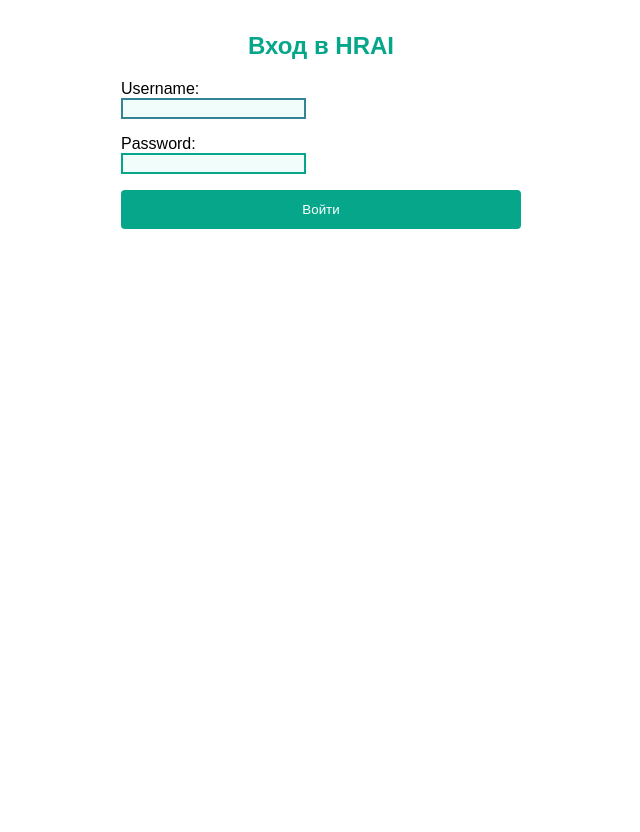
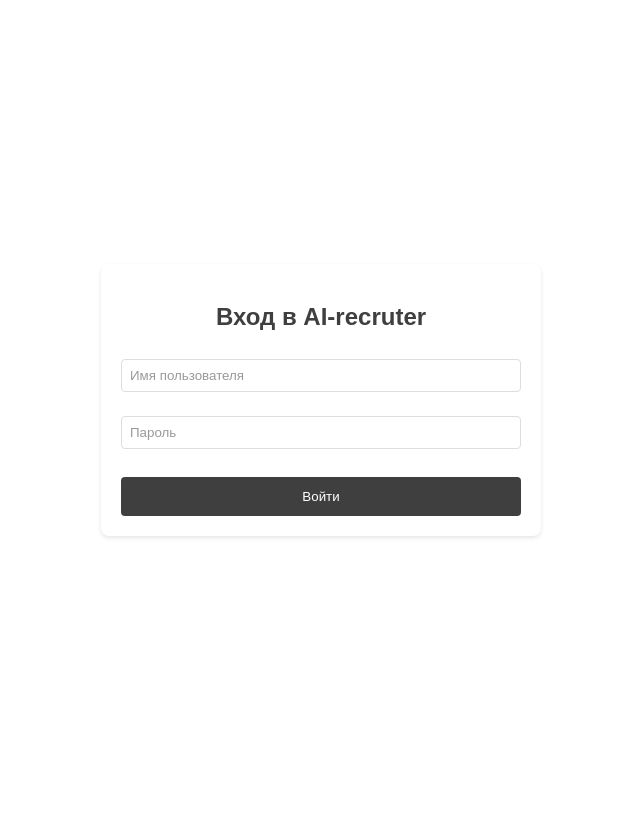
Before and after one commit to ArtiomNosov/AI-recruiter, a Django app: page /accounts/login/ in a window 1280 px wide. Shown: the whole page, without its empty margins (319-959 px from the left). After the commit the page ends 538 px from the top, so only its background shows below. Run offline with Django 5.2, Linux system fonts and the light colour scheme.

Commit message:
change login

```diff
--- a/hrai/templates/registration/login.html
+++ b/hrai/templates/registration/login.html
@@ -1,24 +1,63 @@
 {% extends "base.html" %}
 
 {% block content %}
-  <div style="max-width:400px;margin:2rem auto;font-family:Arial,sans-serif;">
-    <h2 style="text-align:center;color:#06a68a;">Вход в HRAI</h2>
+  <div style="display: flex; min-height: 100vh; justify-content: center; align-items: center; font-family: Arial, sans-serif;">
+    <div style="width: 100%; max-width: 400px; padding: 20px; background: #fff; box-shadow: 0 2px 4px rgba(0,0,0,0.1); border-radius: 8px;">
+      <h2 style="text-align: center; color: #3f3f3f; margin-bottom: 1.5rem;">Вход в AI-recruter</h2>
       <form method="post" novalidate>
         {% csrf_token %}
-      <div style="margin-bottom:1rem;">
-        {{ form.username.label_tag }}<br>
-        {{ form.username }}<br>
+
+        <!-- Поле username -->
+        <div style="margin-bottom: 1rem; text-align: center;">
+          <input type="text"
+                 name="{{ form.username.name }}"
+                 id="{{ form.username.id_for_label }}"
+                 placeholder="Имя пользователя"
+                 style="width: 100%;
+                        padding: 8px;
+                        margin: 4px 0;
+                        border: 1px solid #ddd;
+                        border-radius: 4px;
+                        box-sizing: border-box;"><br>
           {{ form.username.errors }}
         </div>
-      <div style="margin-bottom:1rem;">
-        {{ form.password.label_tag }}<br>
-        {{ form.password }}<br>
+
+        <!-- Поле password -->
+        <div style="margin-bottom: 1.5rem; text-align: center;">
+          <input type="password"
+                 name="{{ form.password.name }}"
+                 id="{{ form.password.id_for_label }}"
+                 placeholder="Пароль"
+                 style="width: 100%;
+                        padding: 8px;
+                        margin: 4px 0;
+                        border: 1px solid #ddd;
+                        border-radius: 4px;
+                        box-sizing: border-box;"><br>
           {{ form.password.errors }}
         </div>
-      <button type="submit"
-              style="width:100%;padding:.75rem;background:#06a68a;color:#fff;border:none;border-radius:4px;">
+
+        <button type="submit" style="width: 100%; padding: 0.75rem; background: #3f3f3f; color: #fff; border: none; border-radius: 4px; cursor: pointer;">
           Войти
         </button>
       </form>
     </div>
+  </div>
+
+  <style>
+    .errorlist {
+      text-align: center;
+      list-style: none;
+      padding-left: 0;
+      color: #ff4444;
+      margin: 4px 0 0 0;
+      font-size: 0.9em;
+    }
+
+    /* Стиль для плейсхолдера */
+    ::placeholder {
+      color: #999;
+      opacity: 1; /* Для Firefox */
+    }
+  </style>
 {% endblock %}
```
Also changed, not shown: hrai/db.sqlite3, 2 other files. Lines whose indentation alone changed are shown as unchanged.
